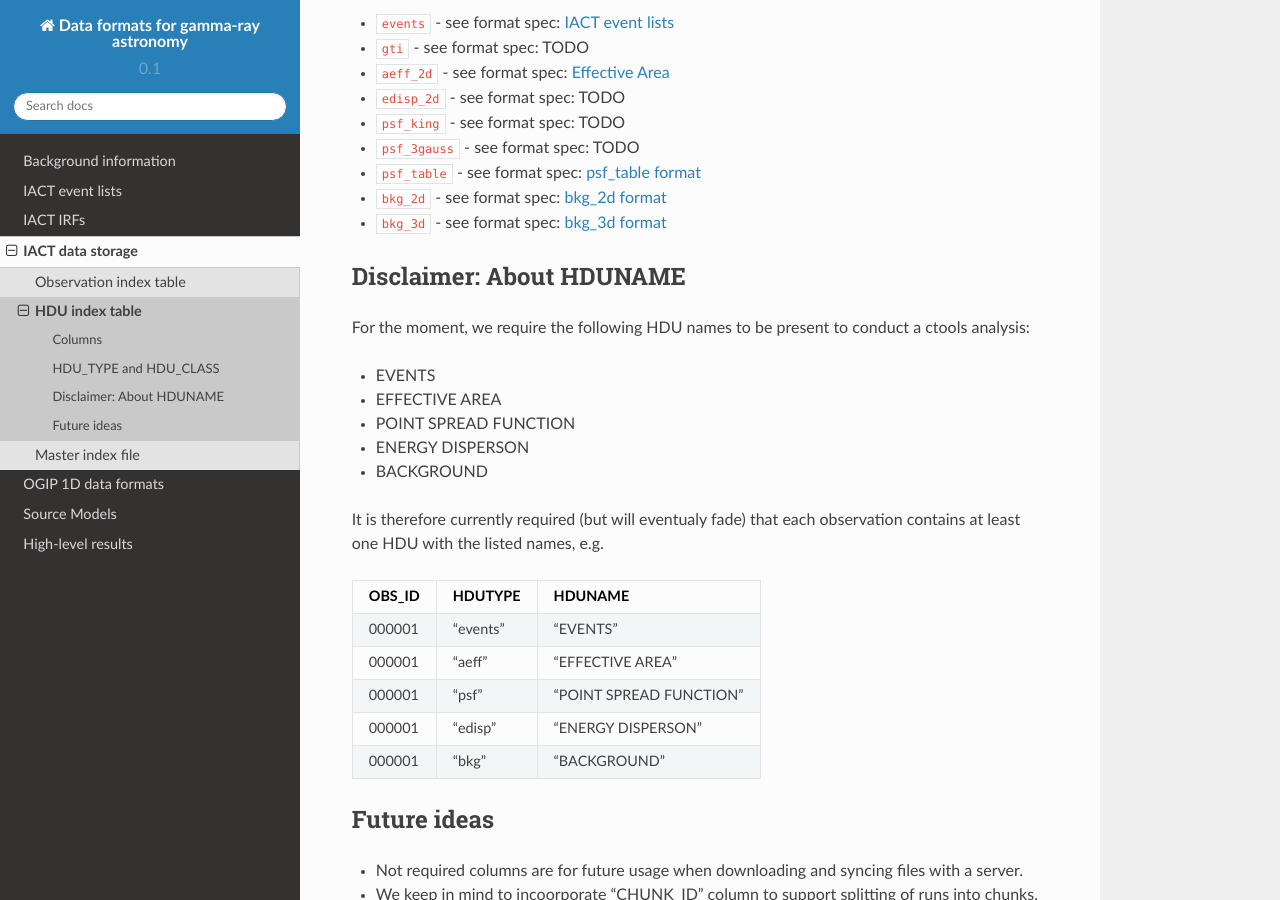
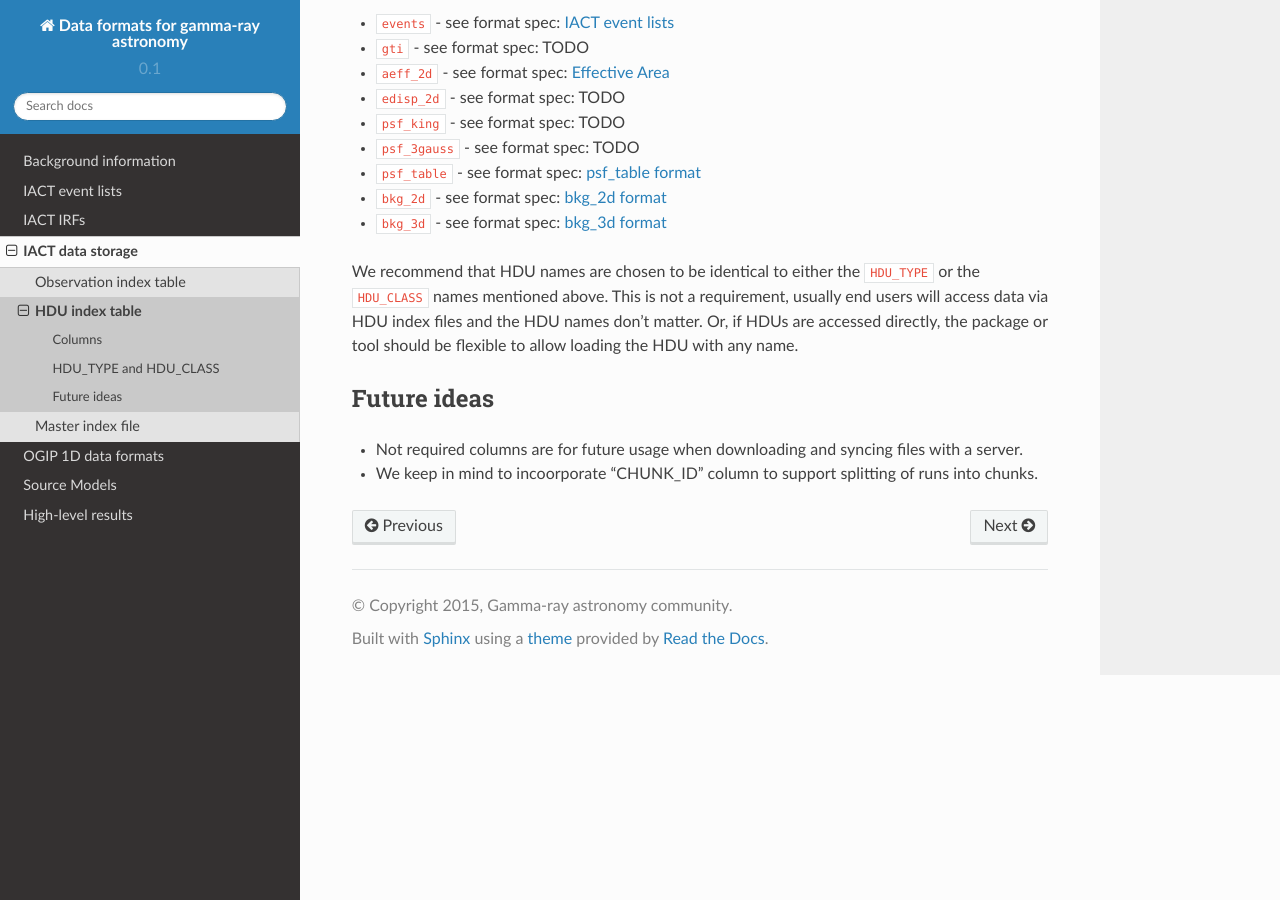
Before and after one commit to open-gamma-ray-astro/gamma-astro-data-formats, a Sphinx documentation site: the page built from source/data_storage/hdu_index/index.rst, in a window 1280 px wide and 900 px high, scrolled down 1411 px. Built offline with Sphinx 7.4.7 and the Read the Docs theme 2.0.0, drawn with Linux system fonts in a browser that asks for light colours.

Commit message:
Remove ctools disclaimer on HDU name

```diff
--- a/source/data_storage/hdu_index/index.rst
+++ b/source/data_storage/hdu_index/index.rst
@@ -74,30 +74,11 @@ Valid ``HDU_CLASS`` values:
 + ``bkg_2d`` - see format spec: :ref:`bkg-2d`
 + ``bkg_3d`` - see format spec: :ref:`bkg-3d`
 
-Disclaimer: About HDUNAME
--------------------------
-
-For the moment, we require the following HDU names to be present to conduct a
-ctools analysis:
-
-+ EVENTS
-+ EFFECTIVE AREA
-+ POINT SPREAD FUNCTION
-+ ENERGY DISPERSON
-+ BACKGROUND
-
-It is therefore currently required (but will eventualy fade) that each
-observation contains at least one HDU with the listed names, e.g.
-
-========  ==========  =======================
-OBS_ID    HDUTYPE     HDUNAME
-========  ==========  =======================
-000001    "events"    "EVENTS"
-000001    "aeff"      "EFFECTIVE AREA"
-000001    "psf"       "POINT SPREAD FUNCTION"
-000001    "edisp"     "ENERGY DISPERSON"
-000001    "bkg"       "BACKGROUND"
-========  ==========  =======================
+We recommend that HDU names are chosen to be identical to either the ``HDU_TYPE``
+or the ``HDU_CLASS`` names mentioned above. This is not a requirement, usually
+end users will access data via HDU index files and the HDU names don't matter.
+Or, if HDUs are accessed directly, the package or tool should be flexible to
+allow loading the HDU with any name.
 
 Future ideas
 ------------
```
